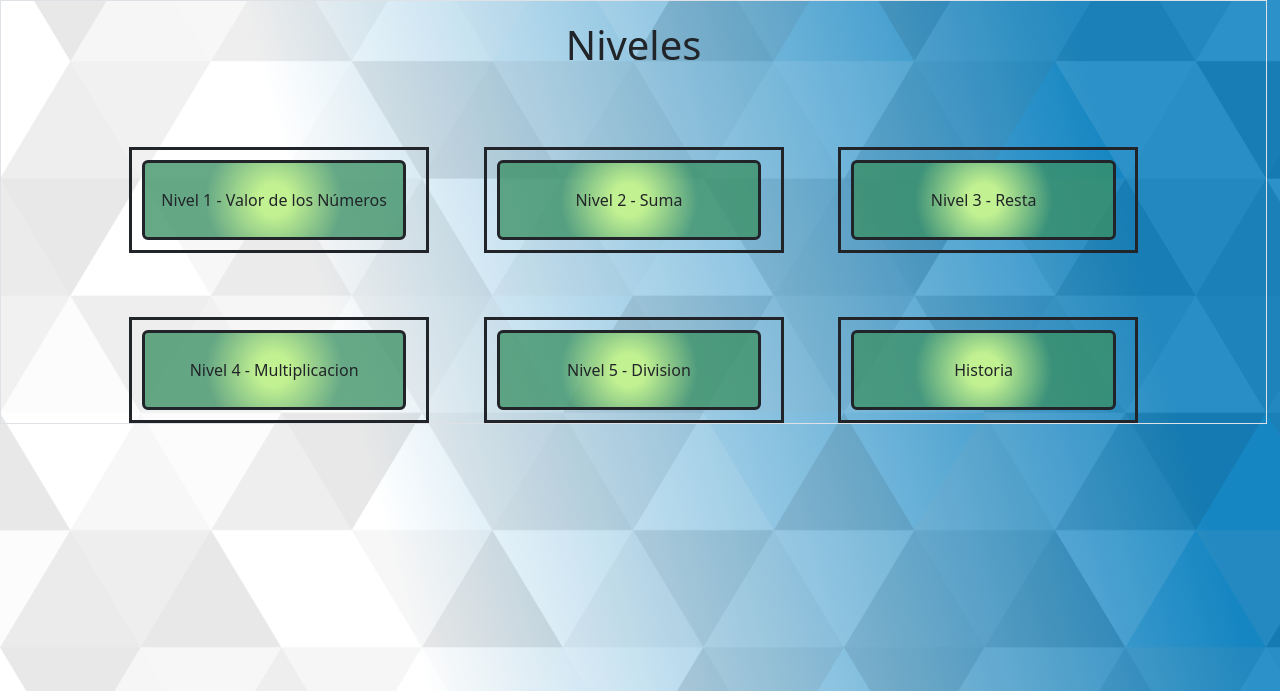
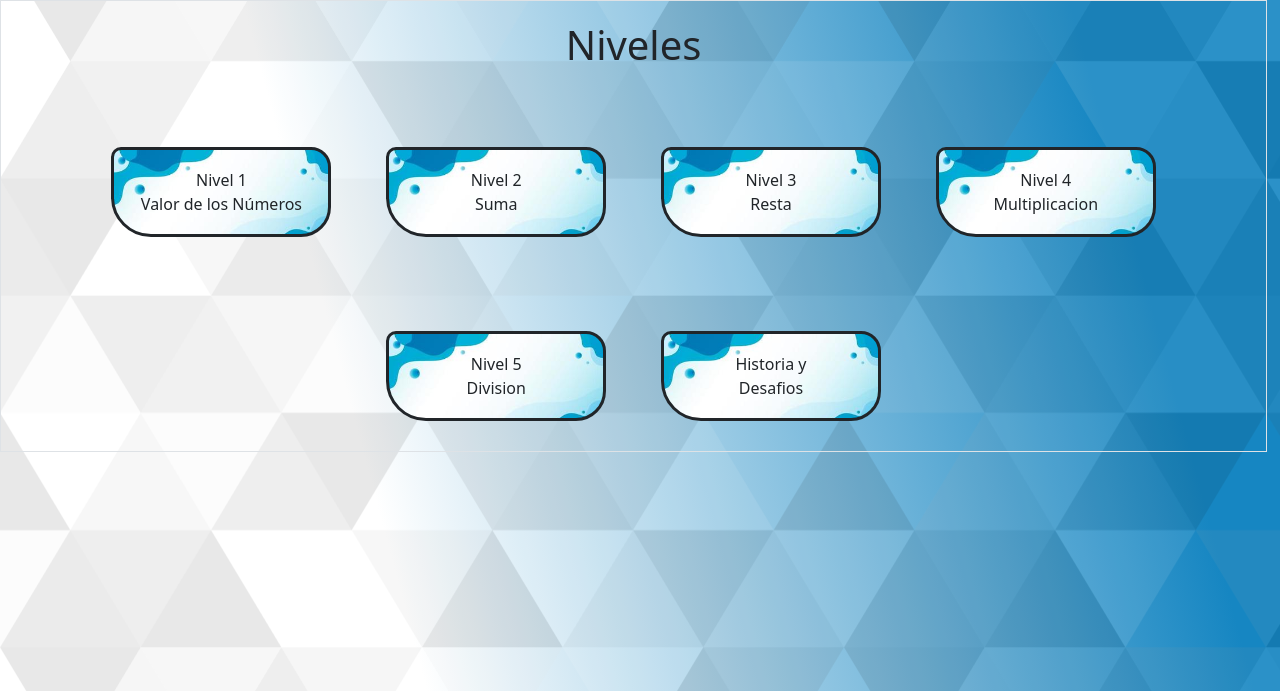
Before and after one commit to BrandonTrimer/AplicacionWebPG, a PHP site: page /aplicacionwebpg/paginaMenu in a window 1280 px wide. Shown: the part 56-747 px from the top of the page. Run offline with PHP 8.4, Linux system fonts and the light colour scheme.

Commit message:
rediseño btn niveles
rediseño de los botones de niveles, estado en proceso

```diff
--- a/vista/css/estilos.css
+++ b/vista/css/estilos.css
@@ -62,9 +62,10 @@ body {
   margin-bottom: 15px;
   text-align: center;
 }
+
 .contenedor-btn {
-  border: solid;
-  width: 300px;
+  width: 220px;
+  height: 120px;
   margin-left: 2%;
   margin-right: 2%;
   margin-top: 5%;
@@ -72,19 +73,16 @@ body {
 }
 .btn-nivel {
   border: solid;
-  width: 90%;
-  height: 80px;
-  margin-top: 10px;
-  margin-bottom: 10px;
-  margin-left: 10px;
-
-  background: rgb(194, 241, 145);
+  height: 90px;
+  /*background: rgb(194, 241, 145);
   background: radial-gradient(
     circle,
     rgba(194, 241, 145, 1) 12%,
     rgba(58, 144, 100, 0.7707457983193278) 51%
-  );
-
+  );*/
+  background-image: url(../img/fondoNivel2.jpg);
+  background-size: cover;
+  border-radius: 10px 20px 30px 40px;
   display: grid;
   place-items: center;
   transition: all 0.2s;
@@ -399,14 +397,18 @@ body {
   animation-duration: 1s;
   border: 2px solid;
 }
-
+/*------- boton menu niveles*/
 .btn-nivel:hover {
   background-color: #278a64;
   transition: all 0.2s;
-  margin-left: 40px;
+  /*margin-left: 40px;*/
+  height: 90px;
   border: solid;
+  border-radius: 30px 40px 50px 60px;
 }
-
+.contenedor-btn:hover {
+  background-image: url(./img/fondoNivel.jpg);
+}
 .img-sig:hover {
   animation: shakeX;
   animation-duration: 1s;
--- a/vista/paginaMenu.php
+++ b/vista/paginaMenu.php
@@ -6,23 +6,23 @@ require_once("layout/header.php");
 <div class="contenedor-menu text-center border">
 
     <h1>Niveles</h1>
-    <div class="row contenedor-btn">
-      <a href="paginaN1" class="btn btn-outline-white btn-nivel" role="button">Nivel 1 - Valor de los Números</a>
+    <div class="contenedor-btn">
+      <a href="paginaN1" class="btn btn-outline-white btn-nivel" role="button">Nivel 1  <br>Valor de los Números</a>
     </div>
-    <div class="row contenedor-btn">
-      <a href="paginaN2" class="btn btn-outline-white btn-nivel" role="button">Nivel 2 - Suma</a>
+    <div class="contenedor-btn">
+      <a href="paginaN2" class="btn btn-outline-white btn-nivel" role="button">Nivel 2  <br>Suma</a>
     </div>
-    <div class="row contenedor-btn">
-      <a href="paginaN3" class="btn btn-outline-white btn-nivel" role="button">Nivel 3 - Resta</a>
+    <div class="contenedor-btn">
+      <a href="paginaN3" class="btn btn-outline-white btn-nivel" role="button">Nivel 3  <br>Resta</a>
     </div>
-    <div class="row contenedor-btn">
-      <a href="paginaN4" class="btn btn-outline-white btn-nivel" role="button">Nivel 4 - Multiplicacion</a>
+    <div class="contenedor-btn">
+      <a href="paginaN4" class="btn btn-outline-white btn-nivel" role="button">Nivel 4  <br>Multiplicacion</a>
     </div>
-    <div class="row contenedor-btn">
-      <a href="paginaN5" class="btn btn-outline-white btn-nivel" role="button">Nivel 5 - Division</a>
+    <div class="contenedor-btn">
+      <a href="paginaN5" class="btn btn-outline-white btn-nivel" role="button">Nivel 5  <br>Division</a>
     </div>
-    <div class="row contenedor-btn">
-      <a href="paginaHistoria" class="btn btn-outline-white btn-nivel" role="button">Historia</a>
+    <div class="contenedor-btn">
+      <a href="paginaHistoria" class="btn btn-outline-white btn-nivel" role="button">Historia y <br>Desafios</a>
     </div>
 
 </div>
```
Also changed, not shown: vista/img/fondoNivel.jpg (added), vista/img/fondoNivel2.jpg (added).
